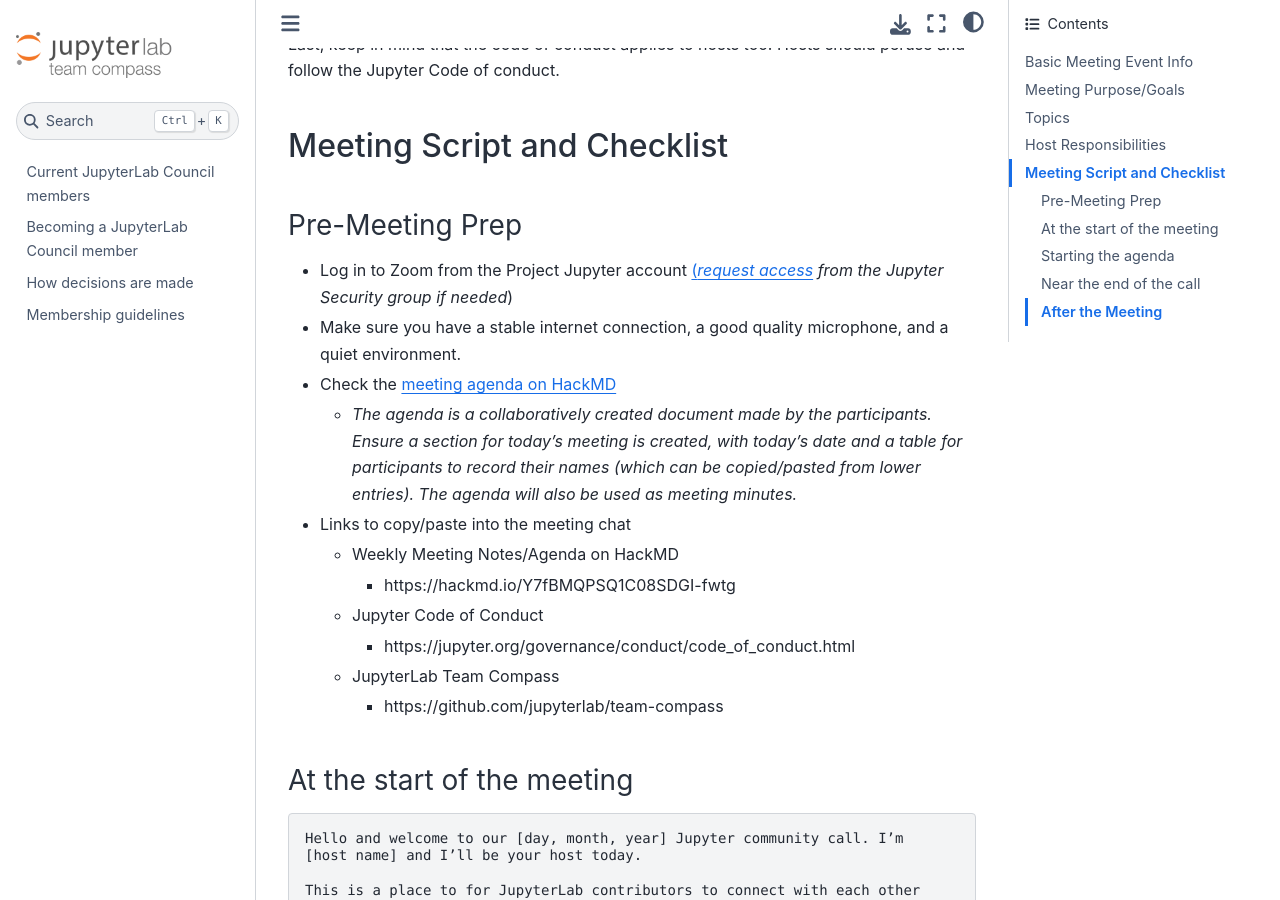
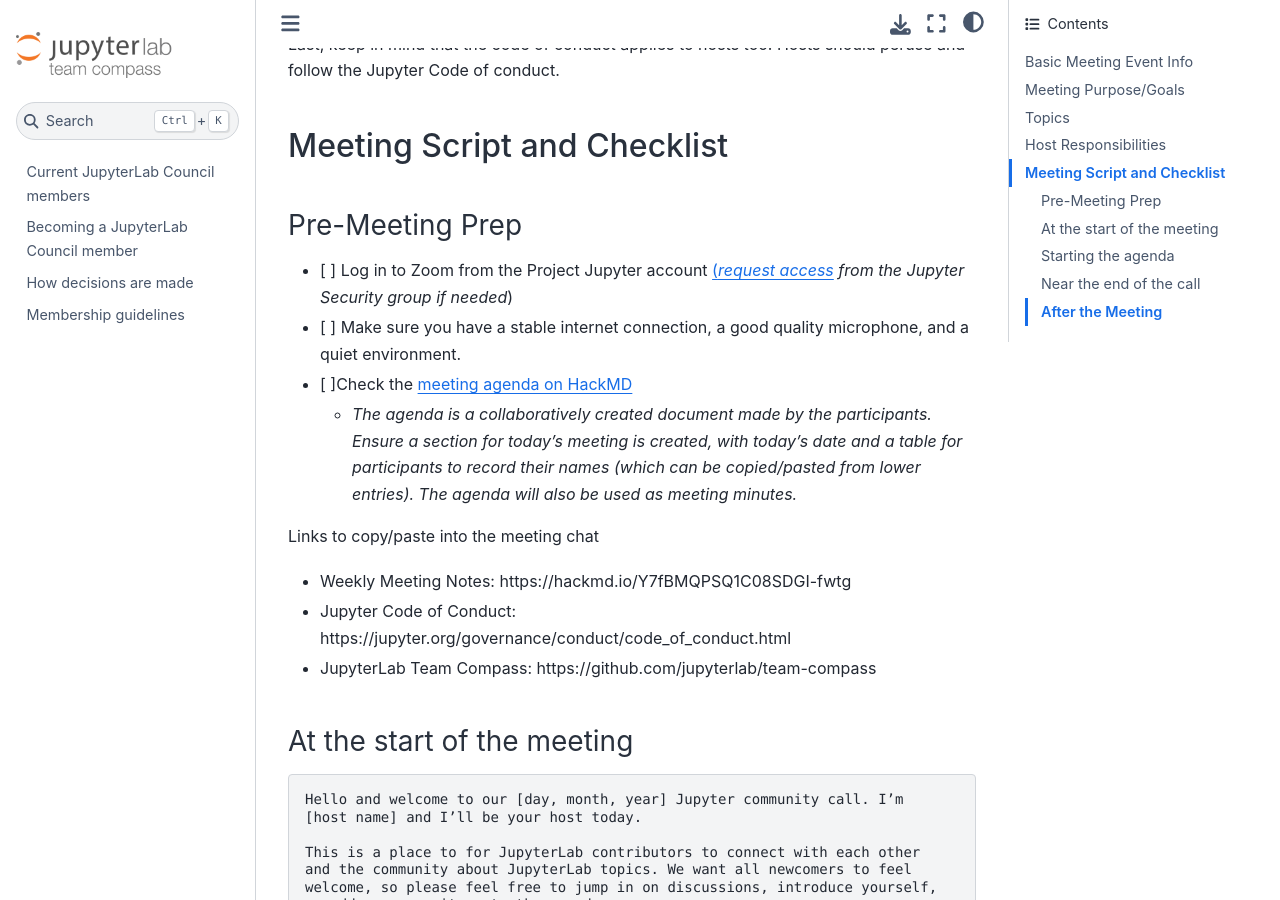
Before and after one commit to jupyterlab/frontends-team-compass, a Sphinx documentation site: the page built from docs/host_guide.md, in a window 1280 px wide and 900 px high, scrolled down 1805 px. Built offline with Sphinx 7.4.7 and the Sphinx Book theme 1.1.4, drawn with Linux system fonts in a browser that asks for light colours.

Commit message:
Formatting/reorg.

```diff
--- a/docs/host_guide.md
+++ b/docs/host_guide.md
@@ -69,22 +69,21 @@
 
 ### Pre-Meeting Prep
 
-- Log in to Zoom from the Project Jupyter account [(*request access*](mailto:security@ipython.org)
+- [ ] Log in to Zoom from the Project Jupyter account [(*request access*](mailto:security@ipython.org)
 *from the Jupyter Security group if needed*)
-- Make sure you have a stable internet
+- [ ] Make sure you have a stable internet
 connection, a good quality microphone, and a quiet environment.
-- Check the [meeting agenda on HackMD](https://hackmd.io/Y7fBMQPSQ1C08SDGI-fwtg)
+- [ ]Check the [meeting agenda on HackMD](https://hackmd.io/Y7fBMQPSQ1C08SDGI-fwtg)
   - *The agenda is a collaboratively created document made by the participants.*
     *Ensure a section for today's meeting is created, with today's date and a table*
     *for participants to record their names (which can be copied/pasted from lower*
     *entries). The agenda will also be used as meeting minutes.*
-- Links to copy/paste into the meeting chat
-  - Weekly Meeting Notes/Agenda on HackMD
-    - https://hackmd.io/Y7fBMQPSQ1C08SDGI-fwtg
-  - Jupyter Code of Conduct
-    - https://jupyter.org/governance/conduct/code_of_conduct.html
-  - JupyterLab Team Compass
-    - https://github.com/jupyterlab/team-compass
+
+Links to copy/paste into the meeting chat
+
+- Weekly Meeting Notes: https://hackmd.io/Y7fBMQPSQ1C08SDGI-fwtg
+- Jupyter Code of Conduct: https://jupyter.org/governance/conduct/code_of_conduct.html
+- JupyterLab Team Compass: https://github.com/jupyterlab/team-compass
 
 ### At the start of the meeting
 
```
